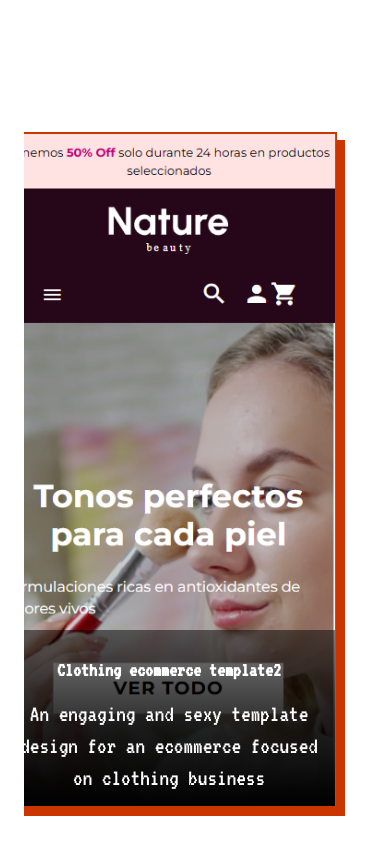
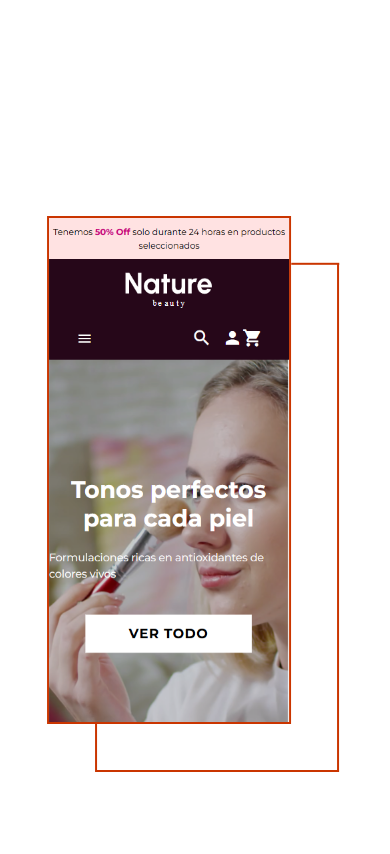
Before and after one commit to GabrielC-Web/doreanvil-landing-page, a React (Vite) app: page / in a window 390 px wide. Shown: the part 1860-2714 px from the top of the page. Built offline with nearby package versions, Linux system fonts and the light colour scheme.

Commit message:
improved project section

```diff
--- a/package.json
+++ b/package.json
@@ -1,7 +1,7 @@
 {
   "name": "doreanvil-landing-page",
   "private": true,
-  "version": "0.0.37",
+  "version": "0.0.38",
   "type": "module",
   "scripts": {
     "dev": "vite",
--- a/src/App.css
+++ b/src/App.css
@@ -36,14 +36,21 @@ h4 {
   @apply text-xl md:text-xl font-bold text-white leading-14 w-fit;
 }
 
+h5 {
+  @apply text-lg font-bold text-white leading-[18px] w-fit;
+}
+
 p {
   @apply text-white leading-8 text-center;
 }
 
-p,
 a,
 span {
   @apply text-2xl;
+}
+
+p {
+  @apply text-[1rem];
 }
 
 .h2-container {
--- a/src/components/ProjectViewer.tsx
+++ b/src/components/ProjectViewer.tsx
@@ -1,3 +1,9 @@
+import {
+  ArrowBigDown,
+  ChevronDown,
+  ChevronLeft,
+  ChevronRight,
+} from "lucide-react";
 import { useEffect, useState } from "react";
 
 export default function ProjectViewer({ project }: { project: any }) {
@@ -5,6 +11,8 @@ export default function ProjectViewer({ project }: { project: any }) {
     width: window.innerWidth,
     height: window.innerHeight,
   });
+
+  const [descriptionOpened, setDescriptionOpened] = useState(false);
 
   useEffect(() => {
     const handleResize = () => {
@@ -23,7 +31,7 @@ export default function ProjectViewer({ project }: { project: any }) {
   }, []);
 
   return windowSize.width >= 1024 ? (
-    <div className="relative max-w-[85%] xl:max-w-5xl max-h-[80%] xl:max-h-[550px] w-full h-full border-2 border-orange-700">
+    <div className="relative max-w-[85%] xl:max-w-4xl max-h-[70%] xl:max-h-[500px] w-full h-full border-2 border-orange-700">
       {/* En tamaño de escritorio */}
       <figure
         className={
@@ -40,33 +48,80 @@ export default function ProjectViewer({ project }: { project: any }) {
 
         {/* Imagen pequeña */}
         <img
-          className="h-full absolute top-12 left-full -translate-x-5/6 z-20 border-2 border-orange-700"
+          className="h-full min-w-[244px] absolute top-12 left-full -translate-x-5/6 z-20 border-2 border-orange-700"
           style={{ boxShadow: "black -6px -6px 10px" }}
           src={project.img.mobile}
           alt=""
         />
-        <div className="project-description" style={{ marginRight: `210px` }}>
+        <div className="project-description" style={{ marginRight: `204px` }}>
           <h3 className="text-center">{project.name}</h3>
           <p className="text-center">{project.description}</p>
         </div>
       </figure>
     </div>
   ) : (
-    <div className="relative w-full max-w-[21rem] max-h-[80%] project-container">
+    <div className="relative w-fit">
       {/* En tamaño pequeño */}
       <figure
         className={
-          "flex justify-center h-full w-full relative " +
+          "flex flex-col justify-center h-full w-full relative " +
           (windowSize.width >= 1024 ? "hidden" : "")
         }
       >
-        {/* Imagen */}
-        <img className="h-full w-full" src={project.img.mobile} alt="" />
+        {/* Imagen y sidebutton */}
+        <div className="w-fit flex">
+          {/* Imagen */}
+          <img
+            className="w-[244px] aspect-[0.48] border-2 border-orange-700"
+            src={project.img.mobile}
+            alt=""
+          />
 
-        {/* Texto */}
-        <div className="project-description">
-          <h4 className="text-center">{project.name}</h4>
-          <p className="text-center">{project.description}</p>
+          {/* Project description */}
+          <div className="description">
+            {/* Opened */}
+            {descriptionOpened && (
+              <div className="description-opened transition-all duration-300">
+                <h5 className="text-center p-3">{project.name}</h5>
+                <p className="p-3">{project.description}</p>
+                <a href="" className="text-d-blue">
+                  Visit
+                </a>
+                <div
+                  className="w-full h-12 flex items-center gap-3 p-3 cursor-pointer text-white"
+                  onClick={() => {
+                    setDescriptionOpened(false);
+                  }}
+                >
+                  <ChevronLeft className="text-white hover:translate-x-3"></ChevronLeft>
+                  <span>Close</span>
+                </div>
+              </div>
+            )}
+
+            {/* Closed */}
+
+            {!descriptionOpened && (
+              <div className="description-closed transition-all duration-300">
+                {/* Expand arrow */}
+                <div
+                  className="expand-button"
+                  onClick={() => {
+                    setDescriptionOpened(true);
+                  }}
+                >
+                  <div className="text-white flex items-center gap-3 cursor-pointer">
+                    <span className="">Open</span>
+                    <ChevronRight className="text-white hover:translate-x-3"></ChevronRight>
+                  </div>
+                </div>
+
+                <div className="w-[244px] border-l-2 absolute top-full -translate-y-full h-12 border-orange-700 flex items-center justify-center transition-all">
+                  <h5 className="text-center">{project.name}</h5>
+                </div>
+              </div>
+            )}
+          </div>
         </div>
       </figure>
     </div>
--- a/src/styles/projects.css
+++ b/src/styles/projects.css
@@ -40,18 +40,25 @@
 
 /* Detalle de proyecto */
 
-.project-container {
-  border: 2px solid var(--color-orange-700);
-  box-shadow: 8px 8px 0px var(--color-orange-700);
+.project-description {
+  @apply w-full max-w-[500px] border-2 border-orange-700 absolute z-10 left-0 self-end p-3 flex justify-center flex-col items-center;
+  background: rgba(0, 0, 0, 0.9);
+  transform: translate(-50px, 48px);
 }
 
-.project-description {
-  @apply w-full absolute lg:relative z-10 self-end p-3 flex justify-center flex-col items-center;
-  background: #000;
-  background: linear-gradient(
-    0deg,
-    rgba(0, 0, 0, 1) 0%,
-    rgba(0, 0, 0, 0.8) 50%,
-    rgba(0, 0, 0, 0.5) 100%
-  );
+.description {
+  @apply absolute left-12 top-12 w-full h-full z-10 transition-all;
 }
+
+.description-opened {
+  @apply w-full h-full border-2 border-orange-700 bg-black flex flex-col items-center justify-between gap-3;
+}
+
+.description-closed {
+  @apply w-full h-full relative border-b-2 border-r-2 border-orange-700;
+}
+
+.expand-button {
+  @apply rotate-90 absolute top-0 right-0 border-l-2 border-orange-700 h-12 p-3;
+  transform: translate(25px, -28px);
+}
```
